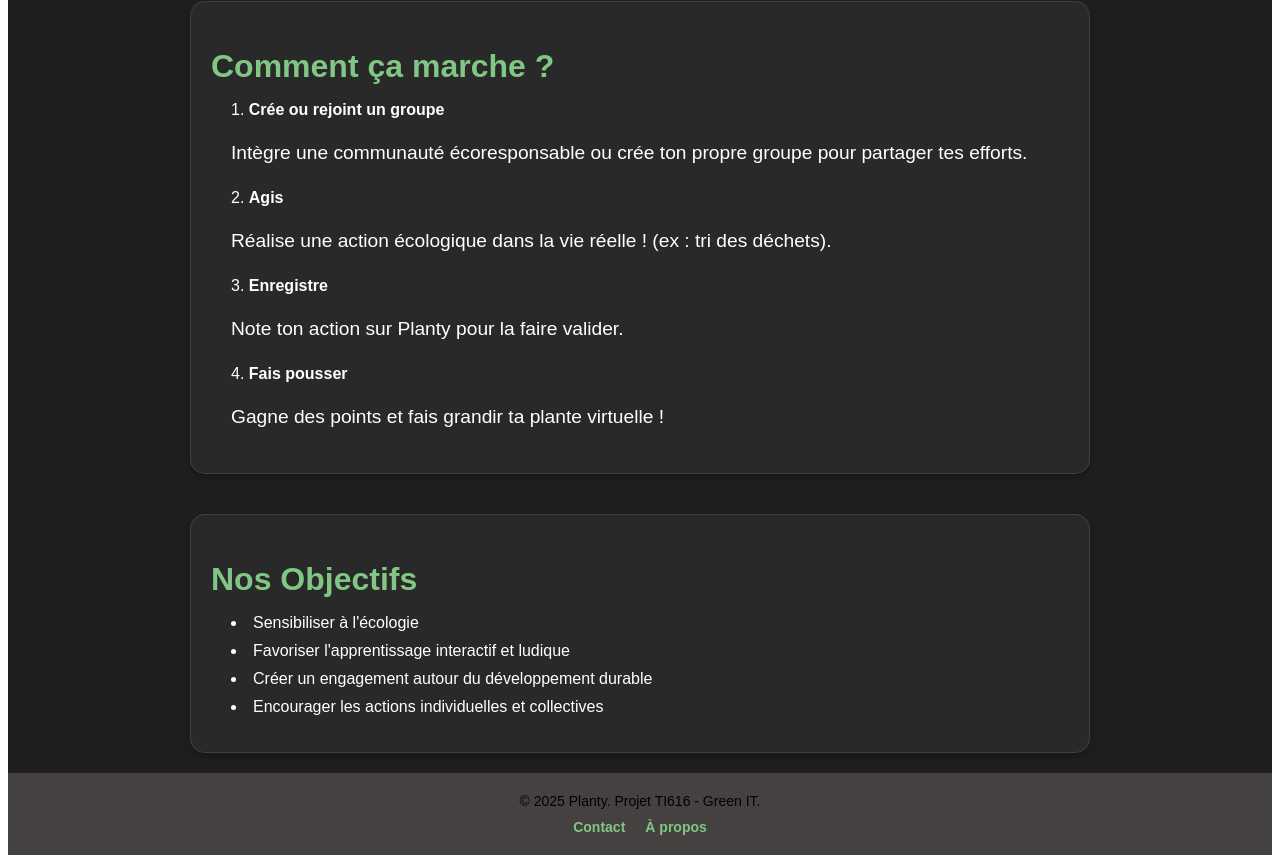
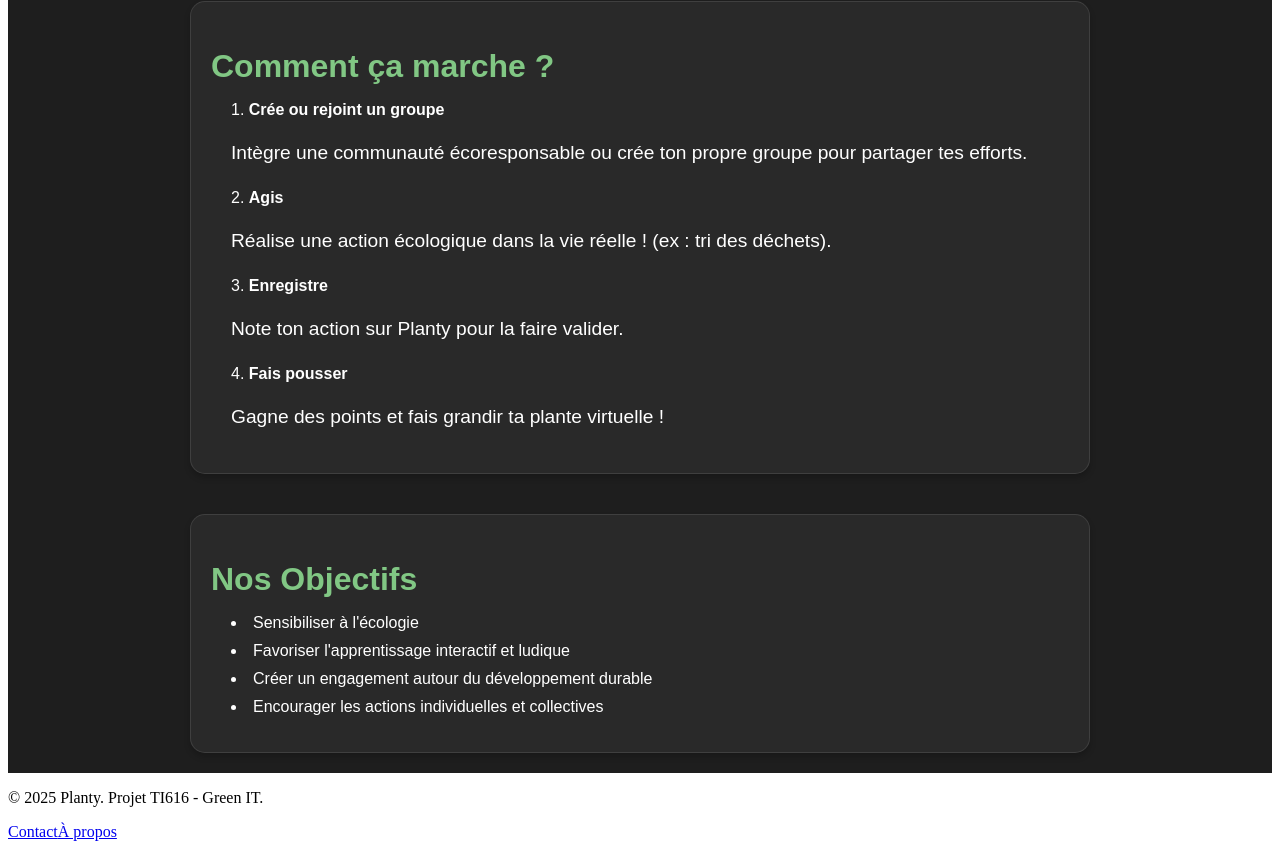
Before and after one commit to charlottines/Green-it, a Vue app in the folder frontend/: page / in a window 1280 px wide. Shown: the part 522-1385 px from the top of the page. Built offline with nearby package versions, Linux system fonts and the light colour scheme.

Commit message:
Update Footer.vue

```diff
--- a/frontend/src/components/Footer.vue
+++ b/frontend/src/components/Footer.vue
@@ -13,42 +13,3 @@
         name: 'Footer'
     }
 </script>
-
-<style scoped>
-    .footer {
-        width: 100%;
-        background-color: rgb(70, 65, 65);
-        text-align: center;
-        padding: 20px 0;
-        font-size: 14px;
-        font-family: Arial, sans-serif;
-        position: relative;
-        bottom: 0;
-    }
-
-    /* Texte principal */
-    .footer p {
-        margin: 0;
-        margin-bottom: 10px;
-    }
-
-    /* Section des liens */
-    .links {
-        display: flex;
-        justify-content: center;
-        gap: 20px;
-    }
-
-    /* Les liens eux-mêmes */
-    .links a {
-        color: rgb(129, 199, 132);
-        text-decoration: none;
-        font-weight: bold;
-        transition: color 0.3s ease;
-    }
-
-    /* Hover sur les liens */
-    .links a:hover {
-        color: rgb(102, 187, 106);
-    }
-</style>
```
